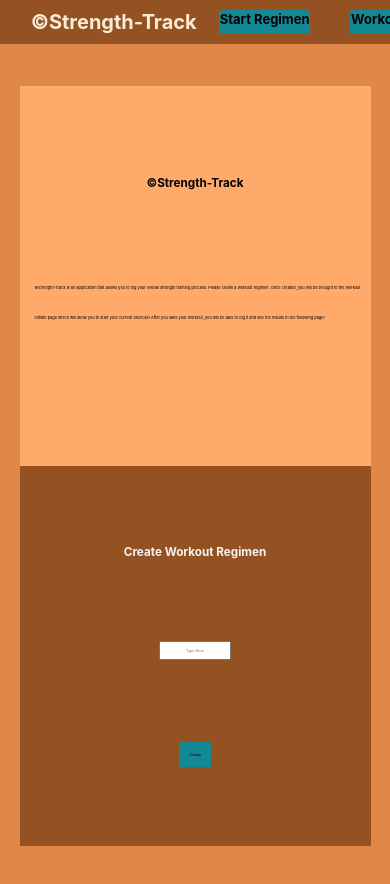
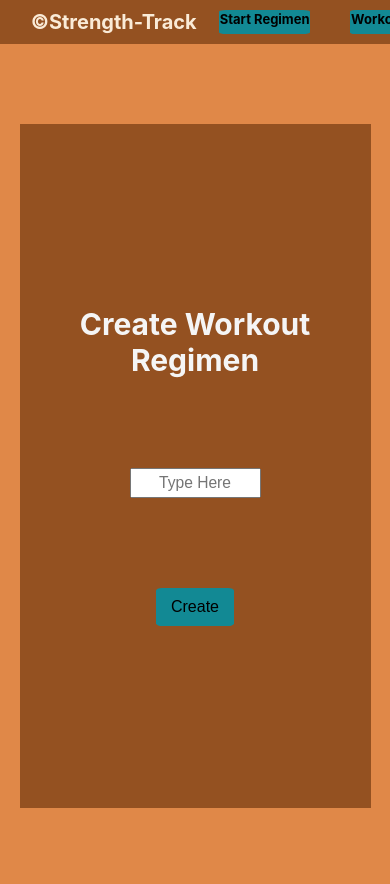
Before and after one commit to Reggie-Amedee-Tech/calisthenics-prime, a React (Create React App) app in the folder client/: page / in a window 390 px wide. Shown: the top 884 px of the page. Built offline with nearby package versions, Linux system fonts and the light colour scheme.

Commit message:
changed workout creation page css

```diff
--- a/client/src/assets/createWorkoutRegimen.module.css
+++ b/client/src/assets/createWorkoutRegimen.module.css
@@ -144,12 +144,31 @@
         height: 90%;
     }
 
-    .LeftContainer {
-        height: 80%;
+    .Left{
+        display: none;
     }
 
-    .RightContainer {
-        height: 80%;
+    .Right{
+        height: 90%;
+        flex: none;
+        margin: auto 0;
+    }
+
+    .RightInput{
+        width: 30vw;
+        height: 2vh;
+        font-size: 4vw;
+    }
+
+    .RightH3{
+        font-size: 30px;
+    }
+
+    .RightButton {
+        width: 20vw;
+        font-size: 1rem;
+        padding: 10px;
+
     }
 
 }
```
